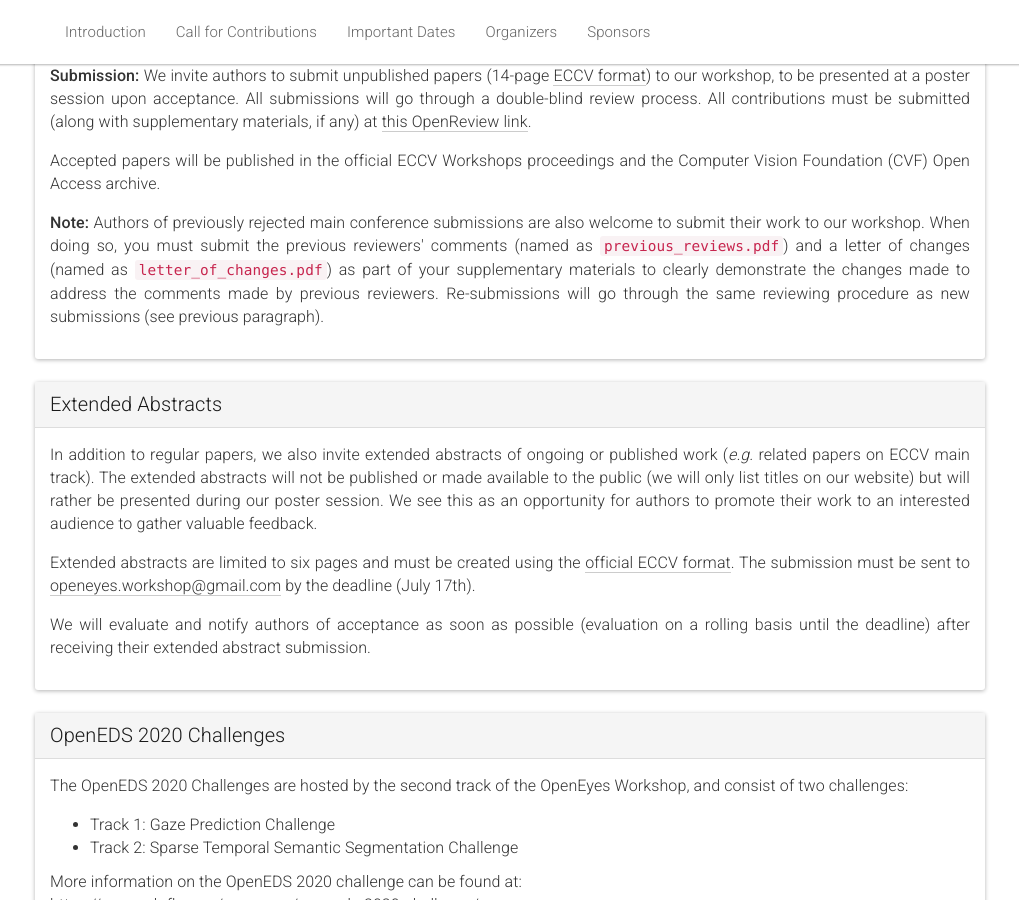
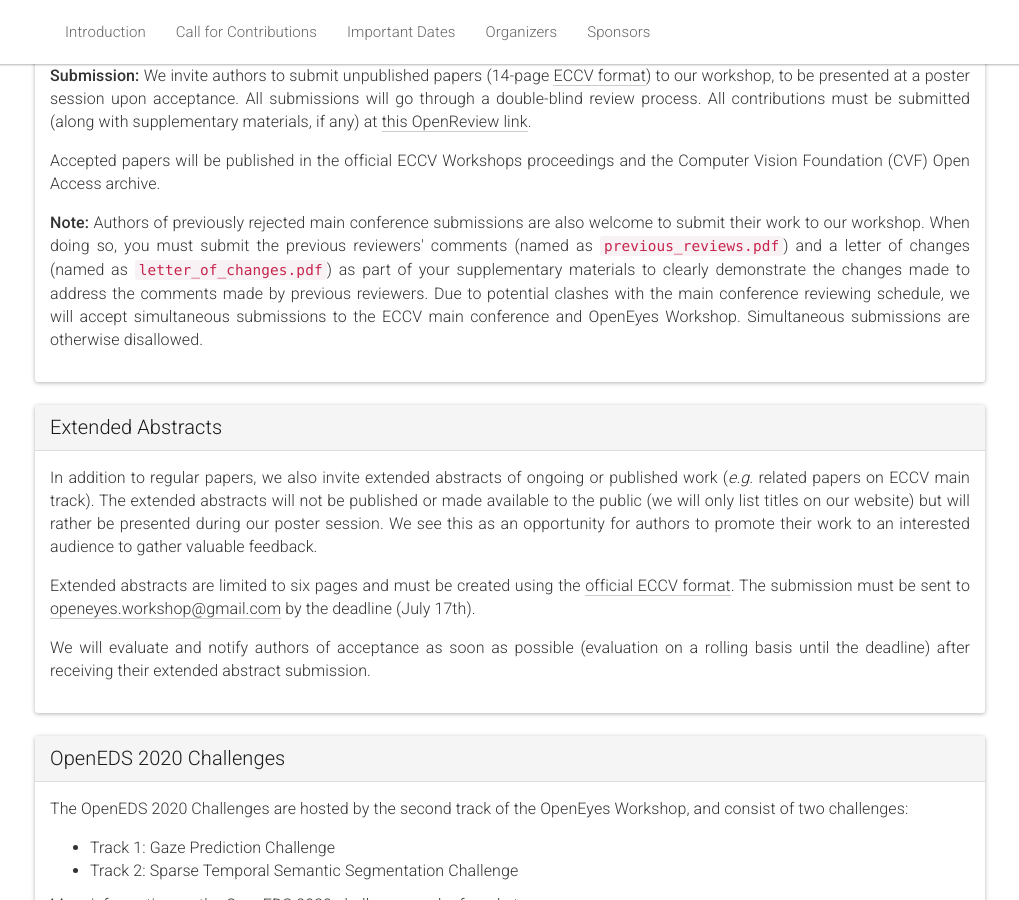
Before and after one commit to OpenEyes-Workshop/openeyes-workshop.github.io, a Jekyll site: the page built from _pages/home.md, in a window 1280 px wide and 900 px high, scrolled down 1331 px. Shown: the whole window, without its empty margins (130-1149 px from the left). Built offline with Jekyll 4.4.1, drawn with Linux system fonts in a browser that asks for light colours; nearby versions of some CDN libraries.

Commit message:
Allow simultaneous submissions to main conf. and workshop

```diff
--- a/_pages/home.md
+++ b/_pages/home.md
@@ -129,7 +129,7 @@ acknowledgements: ""
 	    Accepted papers will be published in the official ECCV Workshops proceedings and the Computer Vision Foundation (CVF) Open Access archive.
 	  </p>
 	  <p>
-	    <span style="font-weight:500;">Note:</span> Authors of previously rejected main conference submissions are also welcome to submit their work to our workshop. When doing so, you must submit the previous reviewers' comments (named as <code>previous_reviews.pdf</code>) and a letter of changes (named as <code>letter_of_changes.pdf</code>) as part of your supplementary materials to clearly demonstrate the changes made to address the comments made by previous reviewers. Re-submissions will go through the same reviewing procedure as new submissions (see previous paragraph).
+	    <span style="font-weight:500;">Note:</span> Authors of previously rejected main conference submissions are also welcome to submit their work to our workshop. When doing so, you must submit the previous reviewers' comments (named as <code>previous_reviews.pdf</code>) and a letter of changes (named as <code>letter_of_changes.pdf</code>) as part of your supplementary materials to clearly demonstrate the changes made to address the comments made by previous reviewers. Due to potential clashes with the main conference reviewing schedule, we will accept simultaneous submissions to the ECCV main conference and OpenEyes Workshop. Simultaneous submissions are otherwise disallowed.
           </p>
         </div>
       </div>
```
